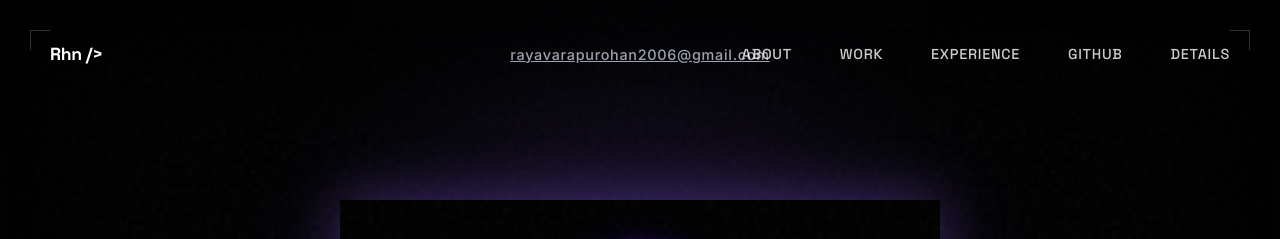
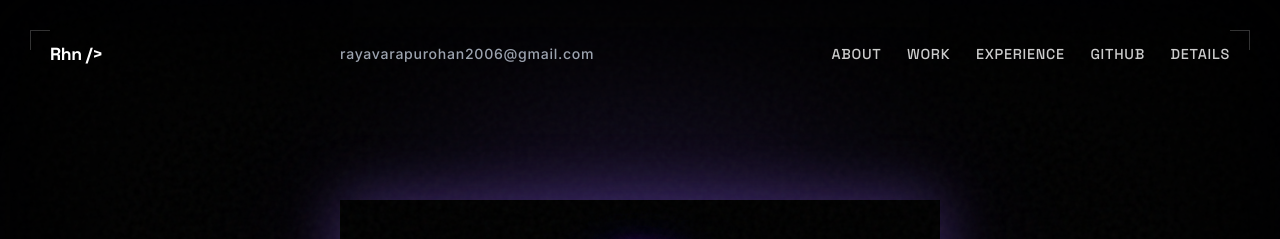
Before and after one commit to ByteWizard750/portfolio-website, a website built with Vite: page index.html in a window 1280 px wide. Shown: the top 239 px of the page. Built offline with nearby package versions, Linux system fonts and the light colour scheme; some packages are replaced by stand-ins of ours.

Commit message:
fix(nav): eliminate collision between email and nav-links across all viewport widths

```diff
--- a/style.css
+++ b/style.css
@@ -171,29 +171,52 @@ body::after {
   display: flex;
   justify-content: space-between;
   align-items: center;
+  gap: 1.5rem;
   z-index: 100;
   font-family: var(--font-display);
   font-weight: 500;
   letter-spacing: 0.05em;
   font-size: 0.9rem;
-}
-.logo { font-weight: 700; font-size: 1.1rem; letter-spacing: -0.02em; }
+  pointer-events: none;
+}
+.fixed-nav > * {
+  pointer-events: auto;
+}
+.logo {
+  font-weight: 700;
+  font-size: 1.1rem;
+  letter-spacing: -0.02em;
+  white-space: nowrap;
+  flex-shrink: 0;
+}
 .contact-center {
-  position: absolute;
-  left: 50%;
-  transform: translateX(-50%);
+  flex: 1;
+  text-align: center;
   color: var(--text-secondary);
   font-family: var(--font-sans);
-  font-size: 0.9rem;
+  font-size: 0.88rem;
   white-space: nowrap;
-}
-.nav-links { display: flex; gap: 3rem; }
+  overflow: hidden;
+  text-overflow: ellipsis;
+  padding: 0 1.5rem;
+  text-decoration: none;
+  transition: color 0.3s ease;
+}
+.contact-center:hover {
+  color: var(--accent-purple);
+}
+.nav-links {
+  display: flex;
+  gap: clamp(1.2rem, 2vw, 2.2rem);
+  white-space: nowrap;
+  flex-shrink: 0;
+}
 .nav-links a { text-decoration: none; color: var(--text-primary); opacity: 0.8; transition: opacity 0.3s; }
 .nav-links a:hover { opacity: 1; }
 
-@media (max-width: 1150px) and (min-width: 769px) {
+@media (max-width: 1200px) and (min-width: 769px) {
   .contact-center { display: none; }
-  .nav-links { gap: 1.8rem; }
+  .nav-links { gap: 1.5rem; }
 }
 
 .sidebar-socials { position: fixed; left: 50px; top: 50%; transform: translateY(-50%); display: flex; flex-direction: column; gap: 2rem; z-index: 100; }
```
